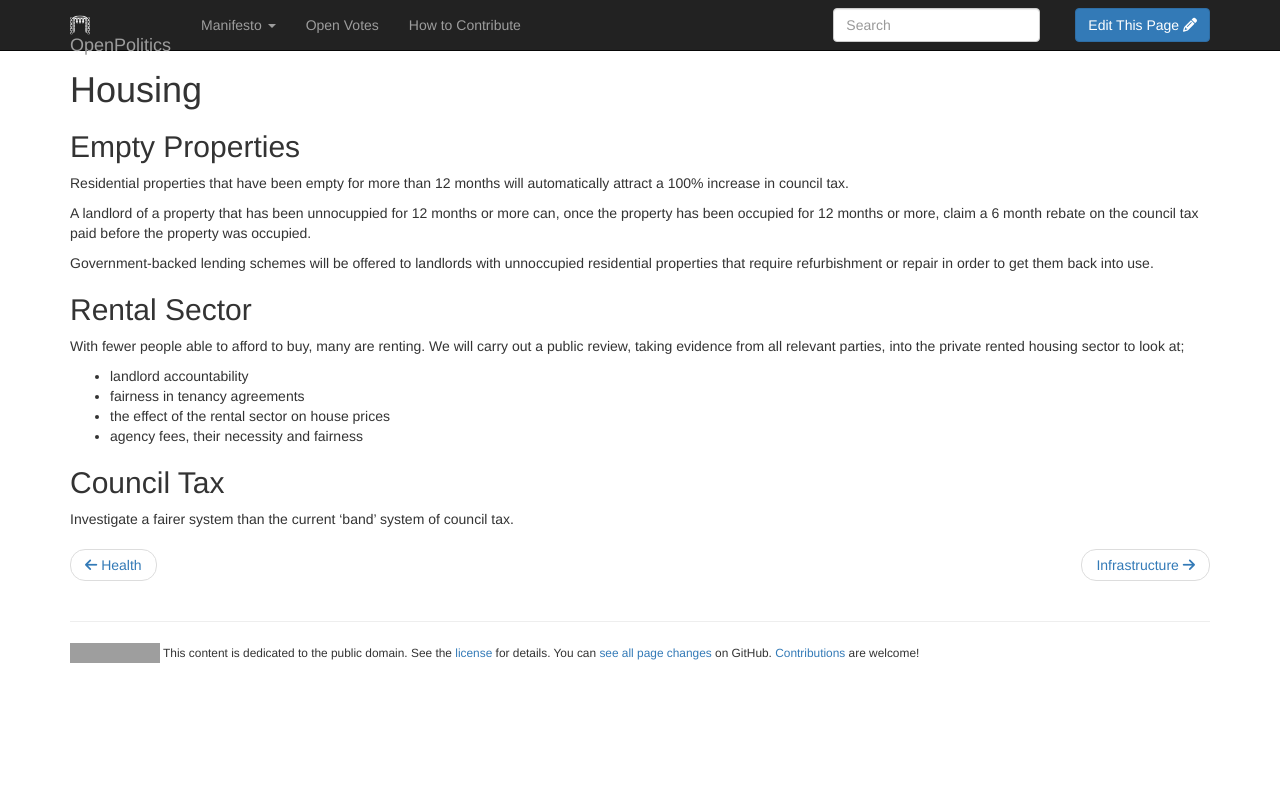
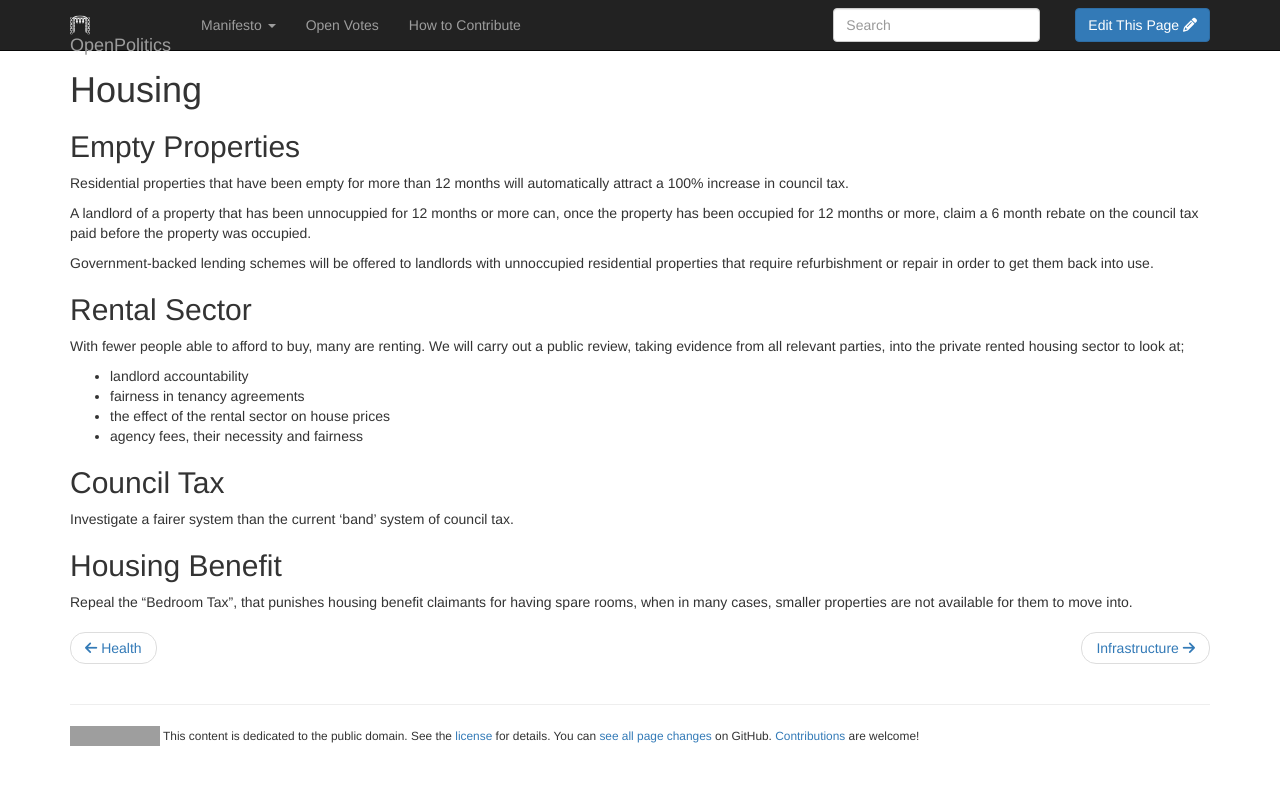
Before and after one commit to openpolitics/manifesto, a Jekyll site: the page built from manifesto/housing.md, in a window 1280 px wide. Shown: the top 785 px of the page. Built offline with Jekyll 4.4.1, drawn with Linux system fonts in a browser that asks for light colours; nearby versions of some CDN libraries; library files that are not in the unit come from our copies; grey boxes are pictures that could not be loaded.

Commit message:
repeal bedroom tax

```diff
--- a/manifesto/housing.md
+++ b/manifesto/housing.md
@@ -23,3 +23,7 @@ With fewer people able to afford to buy, many are renting. We will carry out a p
 ## Council Tax
 
 Investigate a fairer system than the current 'band' system of council tax.
+
+## Housing Benefit
+
+Repeal the "Bedroom Tax", that punishes housing benefit claimants for having spare rooms, when in many cases, smaller properties are not available for them to move into.
```
